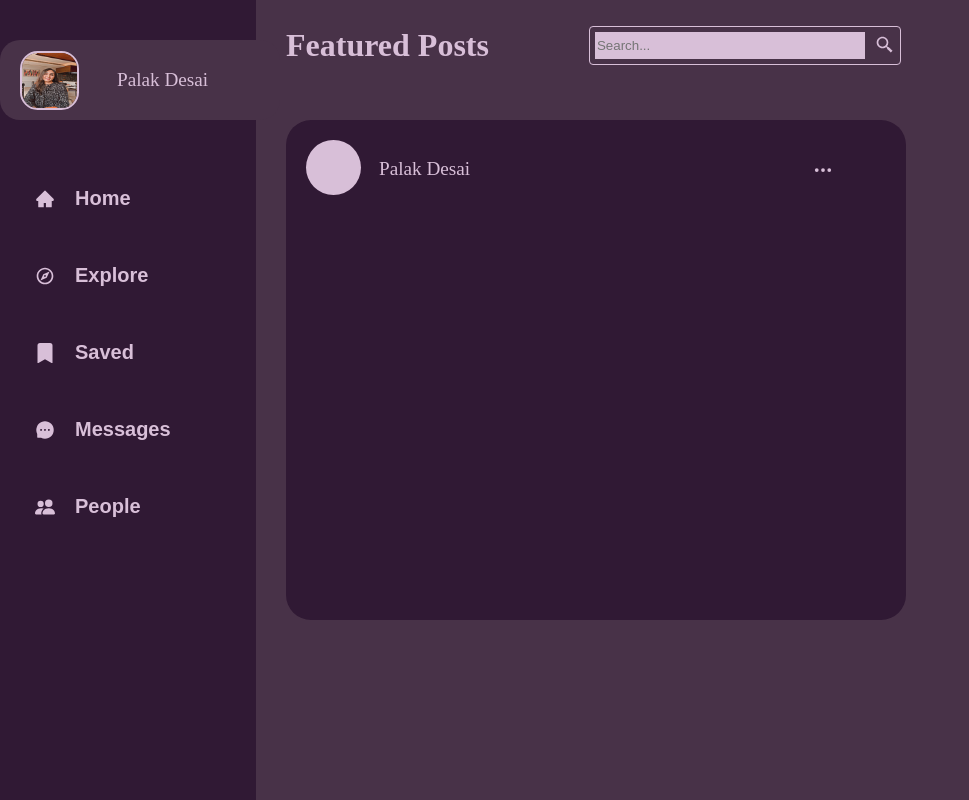
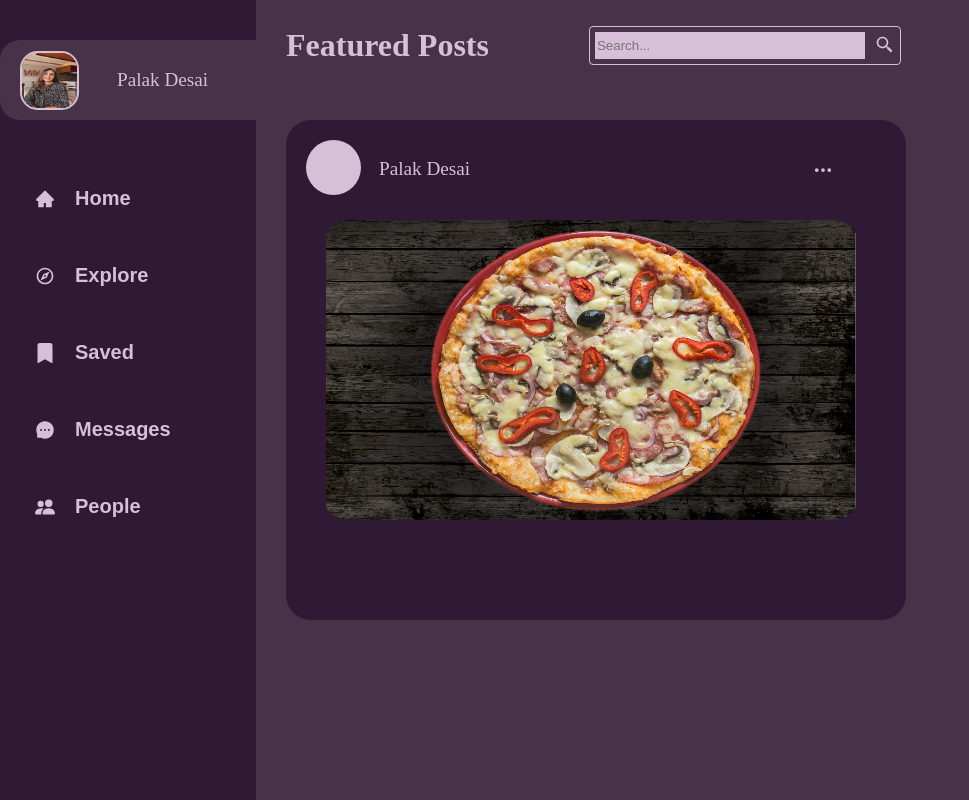
Before and after one commit to palakdesai4501/DigiCafe, a React (Vite) app: page / in a window 1280 px wide. Shown: the whole page, without its empty margins (0-969 px from the left). Built offline with nearby package versions, Linux system fonts and the light colour scheme.

Commit message:
Feature: Added post and gave styling

```diff
--- a/src/App.scss
+++ b/src/App.scss
@@ -178,3 +178,19 @@ body {
     top: 20px;
   }
 }
+
+.post{
+    display: flex;
+    flex-direction: column;
+    position: absolute;
+    margin: {
+        top: 80px;
+        left: 20px;
+    }
+}
+
+.post-img{
+    width: 530px;
+    height: 300px;
+    border-radius: 5%;
+}
--- a/src/components/PostStoryProfile.jsx
+++ b/src/components/PostStoryProfile.jsx
@@ -7,6 +7,9 @@ const PostStoryProfile = ({ name }) => {
       <div className="post-container"></div>
       <div className="profile-name">{name}</div>
       <BsThreeDots className='dot-icon'/>
+      <div className="post">
+        <img src="/src/assets/pizza.jpg" alt='post-img' className="post-img"/>
+      </div>
     </div>
   );
 };
```
Also changed, not shown: src/assets/pizza.jpg (added).
